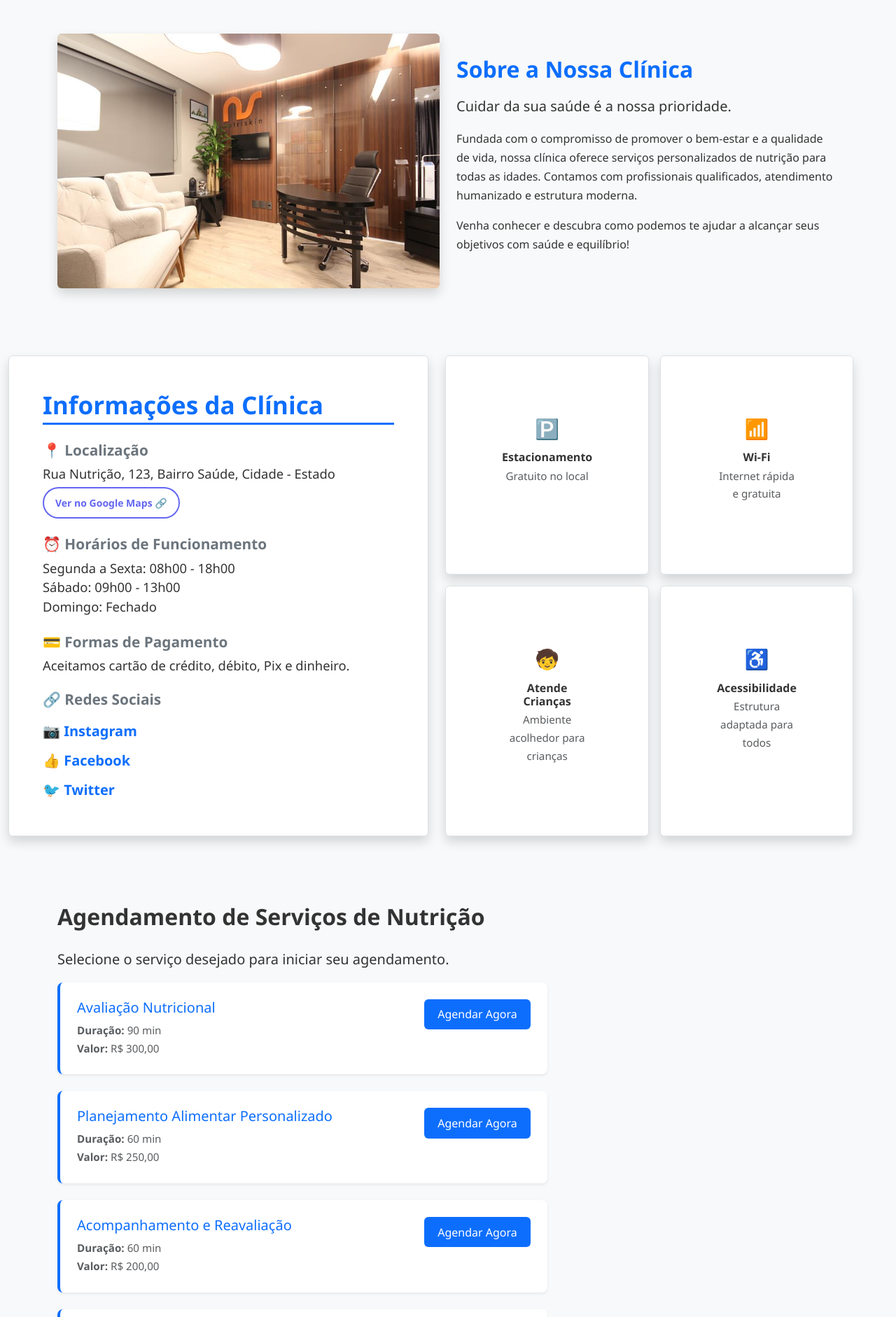
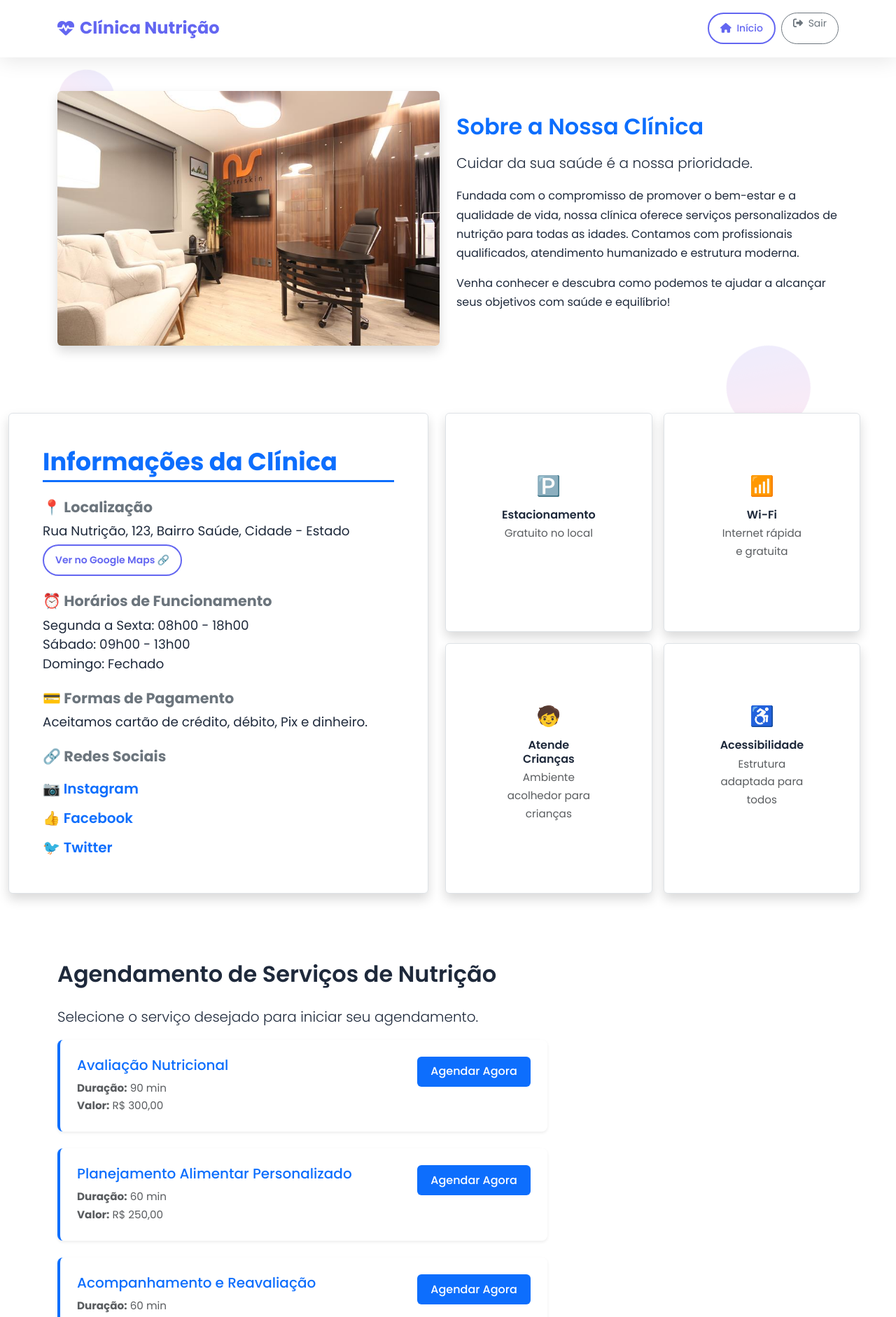
Before and after one commit to Neverthelles19/Clinicanutricao, a PHP site: page /agendamento.php in a window 1280 px wide. Shown: the top 1882 px of the page at 70% size. Run offline with PHP 8.4, Linux system fonts and the light colour scheme; data comes from the database, SQL or seed files in the repository.

Commit message:
+ icones

```diff
--- a/agendamento.php
+++ b/agendamento.php
@@ -128,6 +128,7 @@ if ($_SERVER['REQUEST_METHOD'] === 'POST') {
 <title>Agendamento de Serviços</title>
 <meta name="viewport" content="width=device-width, initial-scale=1.0">
 <link href="https://cdn.jsdelivr.net/npm/bootstrap@5.3.0/dist/css/bootstrap.min.css" rel="stylesheet" />
+<link rel="stylesheet" href="https://cdnjs.cloudflare.com/ajax/libs/font-awesome/6.4.0/css/all.min.css" />
 <link href="styleUser.css" rel="stylesheet" />
 <link href="stylecadastroUser.css" rel="stylesheet" />
 <style>
@@ -217,11 +218,6 @@ if ($_SERVER['REQUEST_METHOD'] === 'POST') {
 }
 
 /*Estilos dos pedidos*/
-  body {
-    font-family: 'Segoe UI', sans-serif;
-    background-color: #f9f9f9;
-    color: #333;
-  }
 
   h2 {
     font-weight: 600;
@@ -273,11 +269,56 @@ if ($_SERVER['REQUEST_METHOD'] === 'POST') {
   }
 
 
+  body {
+      font-family: 'Poppins', sans-serif;
+      color: var(--dark-color);
+      line-height: 1.7;
+      min-height: 100vh;
+    }
+
+    .navbar {
+      background: rgba(255, 255, 255, 0.8);
+      backdrop-filter: blur(10px);
+      box-shadow: 0 4px 30px rgba(0, 0, 0, 0.1);
+      border-bottom: 1px solid rgba(255, 255, 255, 0.3);
+      padding: 15px 0;
+    }
+
+    .navbar-brand {
+      font-weight: 700;
+      font-size: 1.5rem;
+      color: var(--primary-color) !important;
+    }
+
 
 </style>
 </head>
-<body class="bg-light">
-    <section class="bg-light py-5">
+<body>
+<div class="floating-shapes">
+  <div class="shape"></div>
+  <div class="shape"></div>
+  <div class="shape"></div>
+</div>
+
+<nav class="navbar navbar-expand-lg">
+  <div class="container">
+    <a class="navbar-brand d-flex align-items-center" href="#">
+      <i class="fas fa-heartbeat me-2"></i>
+      <span>Clínica Nutrição</span>
+    </a>
+    <div class="ms-auto d-flex">
+      <a href="#" class="btn btn-sm btn-outline-primary rounded-pill px-3 me-2">
+        <i class="fas fa-home me-1"></i> Início
+      </a>
+      <a href="#" class="btn btn-sm btn-outline-secondary rounded-pill px-3">
+        <i class="fas fa-sign-out-alt me-1"></i> Sair
+      </a>
+    </div>
+  </div>
+</nav>
+
+
+    <section class="py-5">
   <div class="container">
     <div class="row align-items-center g-4">
       <div class="col-md-6">
@@ -298,7 +339,7 @@ if ($_SERVER['REQUEST_METHOD'] === 'POST') {
 </section>
 
 
-<section class="py-5 bg-light">
+<section class="py-5">
   <div class="container" style="max-width: 1320px;">
     <div class="d-flex gap-4" style="justify-content: flex-start;">
 
@@ -606,10 +647,9 @@ if ($_SERVER['REQUEST_METHOD'] === 'POST') {
         <div class="mb-4">
           <label for="senha_cadastro" class="form-label">Crie sua Senha</label>
           <div class="input-icon-wrapper">
-            <input type="password" class="form-control" name="senha" id="senha_cadastro" placeholder="Mínimo 6 caracteres" required>
-            <i class="fas fa-lock input-icon"></i>
-            <i class="fas fa-eye toggle-password" onclick="togglePasswordVisibility()"></i>
-          </div>
+            <input type="password" id="senha_cadastro" class="form-control" name="senha_cadastro">
+            <i class="fas fa-eye toggle-password" onclick="togglePasswordVisibility(this, 'senha_cadastro')"></i>
+        </div>
         </div>
 
         <div class="text-center mt-5">
@@ -654,14 +694,15 @@ if ($_SERVER['REQUEST_METHOD'] === 'POST') {
                 <div class="mb-4">
                     <label for="senha_login" class="form-label">Senha</label>
                     <div class="input-icon-wrapper">
-                        <input type="password" name="senha" class="form-control" id="senha_login" required>
-                        <i class="fas fa-key input-icon"></i>
-                        <i class="fas fa-eye toggle-password" onclick="togglePasswordVisibility()"></i>
+                        <input type="password" id="senha_login" class="form-control" name="senha_login">
+                        <i class="fas fa-eye toggle-password" onclick="togglePasswordVisibility(this, 'senha_login')"></i>
                     </div>
                     <div class="text-end mt-2">
                         <a href="recuperar_senha.php" class="small text-muted">Esqueceu sua senha?</a>
                     </div>
                 </div>
+
+
 
                 <div class="mt-3 text-center">
                     <div class="position-relative mb-4">
@@ -1159,6 +1200,42 @@ document.querySelectorAll('.agendarBtn').forEach(btn => {
         document.getElementById('inputProfissionalId').value = profissionalSelecionadoId;
     });
 });
+
+
+//Codigo JS do login Iago
+document.addEventListener('DOMContentLoaded', function() {
+    // Animação suave ao carregar a página
+    setTimeout(() => {
+      document.querySelector('.login-card').style.opacity = '1';
+    }, 100);
+
+    // Efeito nos campos de formulário
+    document.querySelectorAll('.form-control').forEach(input => {
+      input.addEventListener('focus', function() {
+        this.parentElement.style.transform = 'scale(1.02)';
+      });
+
+      input.addEventListener('blur', function() {
+        this.parentElement.style.transform = 'scale(1)';
+      });
+    });
+  });
+
+  // Função para alternar a visibilidade da senha
+  function togglePasswordVisibility(icon, inputId) {
+  const senhaInput = document.getElementById(inputId);
+
+  if (senhaInput.type === 'password') {
+    senhaInput.type = 'text';
+    icon.classList.remove('fa-eye');
+    icon.classList.add('fa-eye-slash');
+  } else {
+    senhaInput.type = 'password';
+    icon.classList.remove('fa-eye-slash');
+    icon.classList.add('fa-eye');
+  }
+}
+
 </script>
 </body>
 </html>
```
